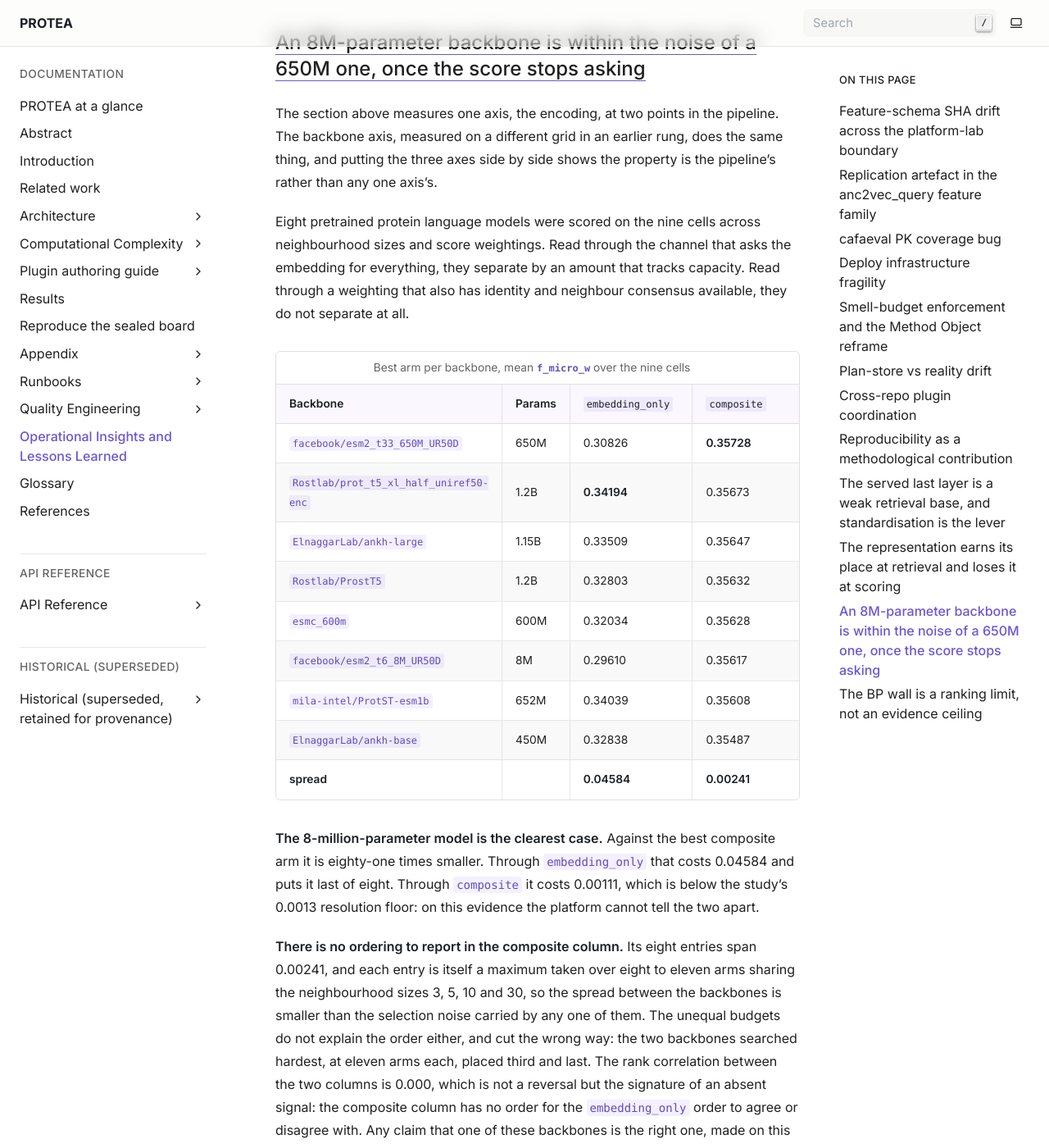
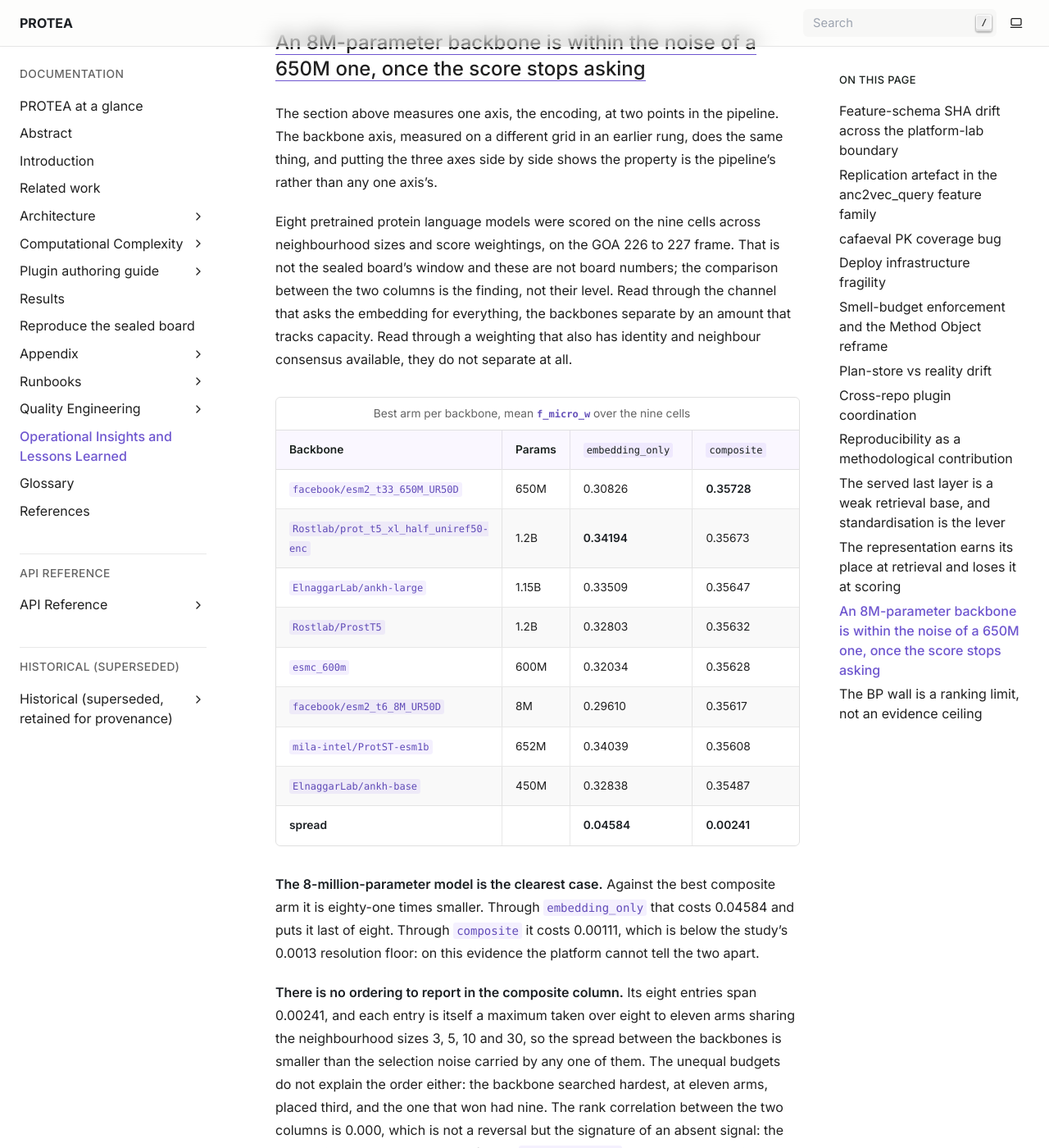
Before and after one commit to frapercan/PROTEA, a Sphinx documentation site: the page built from docs/source/insights.rst, in a window 1280 px wide and 1400 px high, scrolled down 14076 px. Shown: the whole window at 82% size. Built offline with Sphinx 7.4.7, drawn with Linux system fonts in a browser that asks for light colours; some of the changed text lies outside the part shown.

Commit message:
docs(results): name the frame, which was selected by a proxy that pooled two
The figures were selected with temporal_window IS NULL, on the assumption that
the null rows were one frame. They are two: 497 results on GOA 226 to 227 and
16 on 220 to 230. Reselecting on the annotation-set versions rather than the
proxy reproduces all eight backbone figures to five decimals, so the sixteen
stray rows never touched a maximum and the table stands. The provenance
sentence did not, and a table whose frame is stated as the absence of a value
in a column is not citable.

The frame is now named in the text, together with the fact that it is not the
sealed board's window, so the level of these numbers is not read as a board
result. The comparison between the two columns is the finding.

The arm counts move with the corrected selection: ankh-base drops from eleven
to nine, its K=1 arms belonging to the other window. The claim that the two
hardest-searched backbones placed third and last is therefore wrong and is
replaced by what is true, that the hardest-searched placed third while the
winner had nine.

```diff
--- a/docs/source/insights.rst
+++ b/docs/source/insights.rst
@@ -600,10 +600,12 @@ does the same thing, and putting the three axes side by side shows the property
 is the pipeline's rather than any one axis's.
 
 Eight pretrained protein language models were scored on the nine cells across
-neighbourhood sizes and score weightings. Read through the channel that asks
-the embedding for everything, they separate by an amount that tracks capacity.
-Read through a weighting that also has identity and neighbour consensus
-available, they do not separate at all.
+neighbourhood sizes and score weightings, on the GOA 226 to 227 frame. That is
+not the sealed board's window and these are not board numbers; the comparison
+between the two columns is the finding, not their level. Read through the
+channel that asks the embedding for everything, the backbones separate by an
+amount that tracks capacity. Read through a weighting that also has identity
+and neighbour consensus available, they do not separate at all.
 
 .. list-table:: Best arm per backbone, mean ``f_micro_w`` over the nine cells
    :header-rows: 1
@@ -660,9 +662,9 @@ the platform cannot tell the two apart.
 span 0.00241, and each entry is itself a maximum taken over eight to eleven
 arms sharing the neighbourhood sizes 3, 5, 10 and 30, so the spread between the
 backbones is smaller than the selection noise carried by any one of them. The
-unequal budgets do not explain the order either, and cut the wrong way: the two
-backbones searched hardest, at eleven arms each, placed third and last. The
-rank correlation between the two columns is 0.000, which
+unequal budgets do not explain the order either: the backbone searched hardest,
+at eleven arms, placed third, and the one that won had nine. The rank
+correlation between the two columns is 0.000, which
 is not a reversal but the signature of an absent signal: the composite column
 has no order for the ``embedding_only`` order to agree or disagree with. Any
 claim that one of these backbones is the right one, made on this evidence,
```
